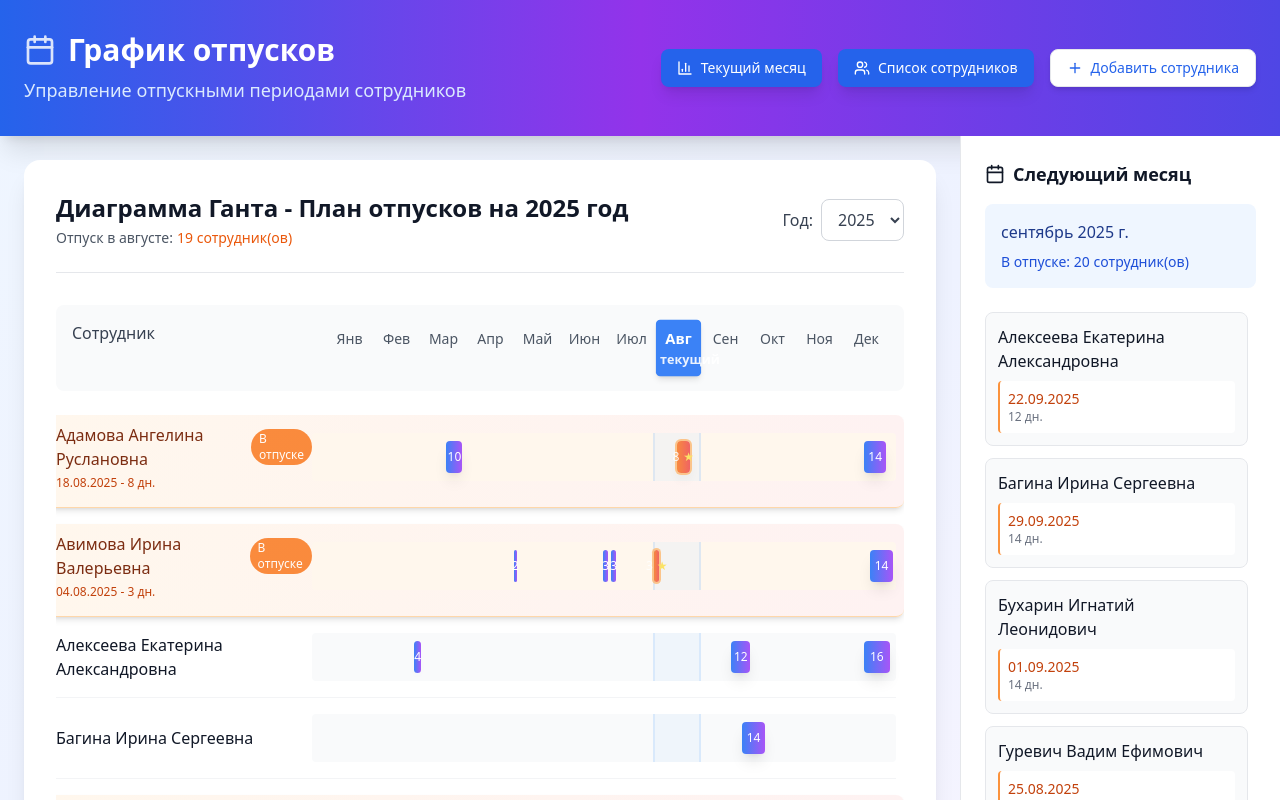
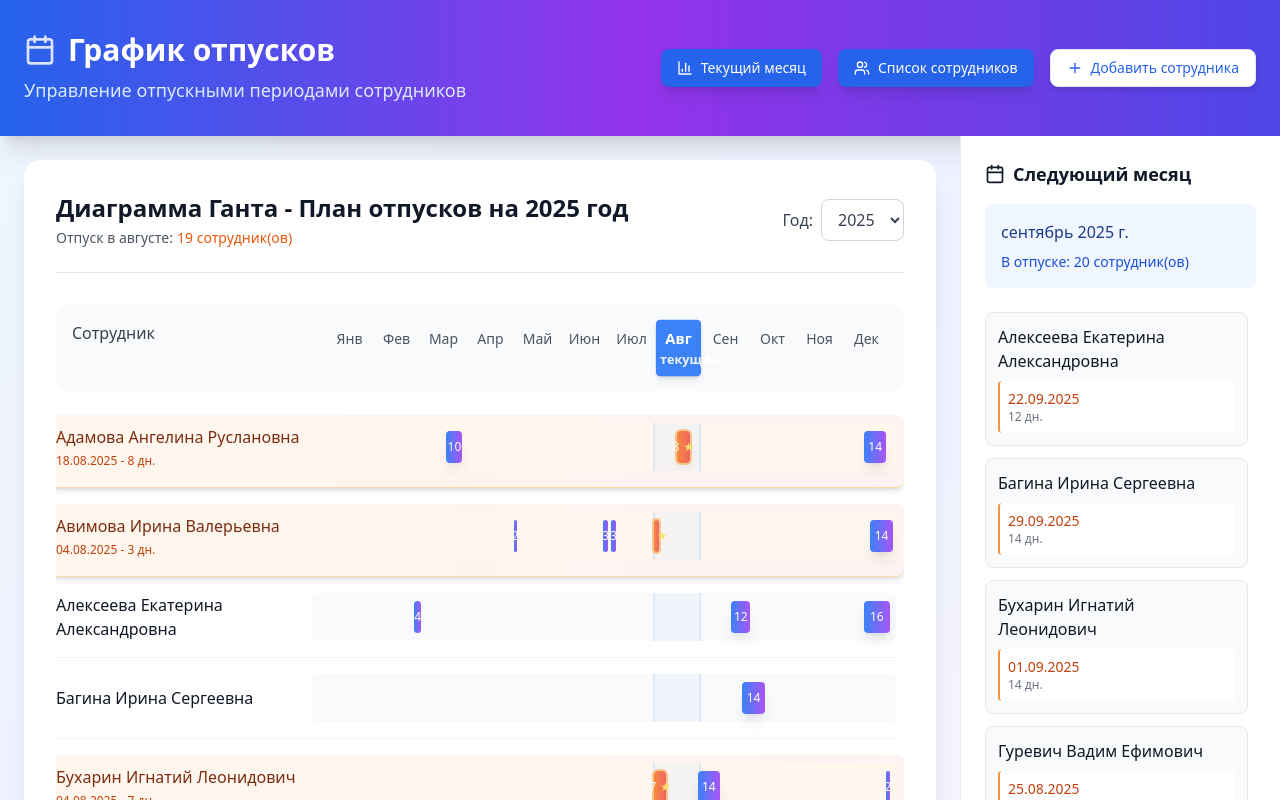
Before and after one commit to Kirill-Romanov-IT/Employee-vacation-schedule, a React (Vite) app: page / in a window 1280 px wide. Shown: the top 800 px of the page. Built offline with nearby package versions, Linux system fonts and the light colour scheme.

Commit message:
Fix layout alignment for employee vacation display: Adjusted the indentation of the vacation status section to improve visual consistency in the UI. Removed unnecessary vacation indicator markup for cleaner code.

```diff
--- a/src/App.tsx
+++ b/src/App.tsx
@@ -506,13 +506,8 @@ function App() {
                   >
                     <div className={`w-64 font-medium ${isOnVacationThisMonth ? 'text-orange-900' : 'text-gray-900'} relative`}>
                       <div className="flex flex-col">
-                        <div className="flex items-center gap-2">
+                                                <div className="flex items-center gap-2">
                           <span>{employee.name}</span>
-                          {isOnVacationThisMonth && (
-                            <div className="bg-orange-500 text-white text-xs px-2 py-0.5 rounded-full animate-pulse">
-                              В отпуске
-                            </div>
-                          )}
                         </div>
                         {isOnVacationThisMonth && (() => {
                           const vacationInfo = getCurrentMonthVacationInfo(employee);
```
